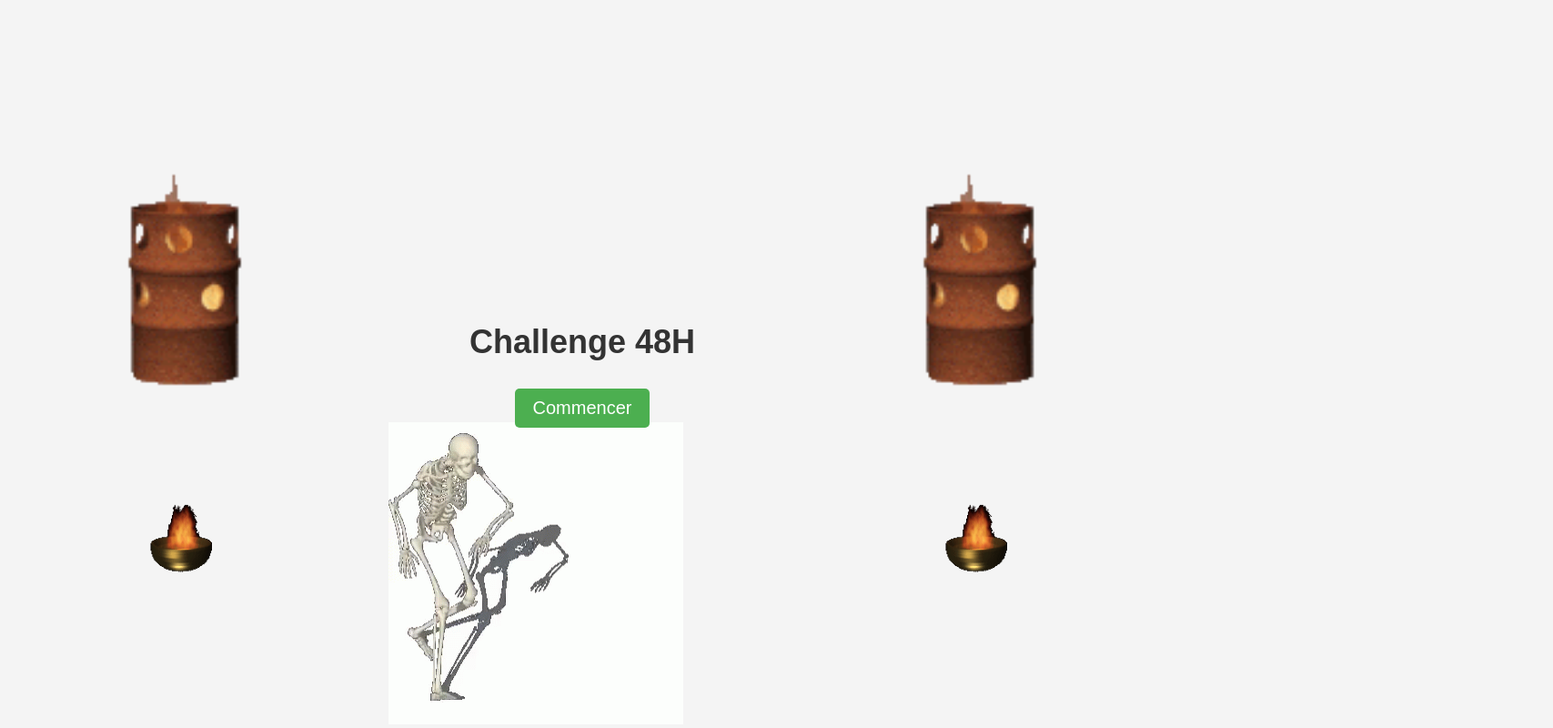
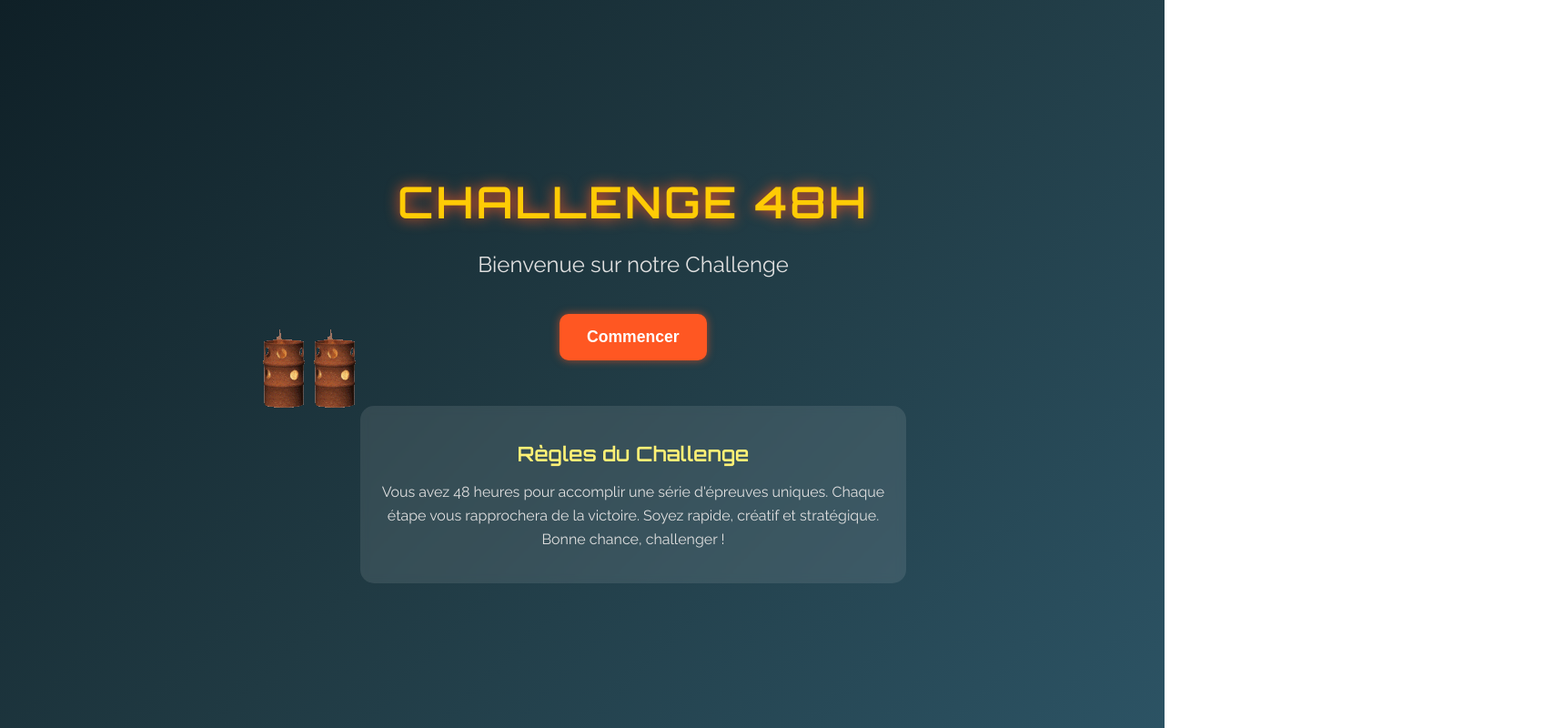
Before and after one commit to TomBallauri/Challenge48h, a website: page Start.html in a window 1280 px wide. Shown: the whole page at 91% size, 1707 px wide, since content can reach past the window. Drawn offline with nearby package versions, Linux system fonts and the light colour scheme.

Commit message:
update start page

```diff
--- a/Start.html
+++ b/Start.html
@@ -4,116 +4,129 @@
   <meta charset="UTF-8">
   <meta name="viewport" content="width=device-width, initial-scale=1.0">
   <title>Challenge 48H</title>
+  <link href="https://fonts.googleapis.com/css2?family=Orbitron:wght@600&family=Raleway:wght@400;700&display=swap" rel="stylesheet">
+  <link rel="stylesheet" href="https://cdnjs.cloudflare.com/ajax/libs/animate.css/4.1.1/animate.min.css" />
+  <script src="https://cdn.jsdelivr.net/npm/gsap@3.12.2/dist/gsap.min.js"></script>
   <style>
+    * {
+      box-sizing: border-box;
+    }
     body {
-            font-family: Arial, sans-serif;
       margin: 0;
       padding: 0;
+      height: 100vh;
       display: flex;
       justify-content: center;
       align-items: center;
-            height: 100vh;
-            background-color: #f4f4f4;
+      background: linear-gradient(135deg, #0f2027, #203a43, #2c5364);
+      font-family: 'Raleway', sans-serif;
+      color: white;
+      overflow: hidden;
       position: relative;
-            overflow-x: hidden; /* Pour cacher le défilement horizontal du grand gif */
     }
     .container {
       text-align: center;
       z-index: 1;
+      max-width: 90%;
+      animation: fadeInDown 1s ease-out;
     }
     h1 {
-            font-size: 36px;
-            color: #333;
-            margin-bottom: 30px;
+      font-family: 'Orbitron', sans-serif;
+      font-size: 3em;
+      margin-bottom: 20px;
+      text-transform: uppercase;
+      letter-spacing: 3px;
+      color: #ffcb05;
+      text-shadow: 0 0 15px #ff5722;
     }
-        button {
-            font-size: 20px;
-            padding: 10px 20px;
+    p.subtext {
+      font-size: 1.5rem;
+      margin-bottom: 40px;
+      color: #e0e0e0;
+      animation: fadeIn 2s ease-out;
+    }
+    .btn-start {
+      padding: 15px 30px;
+      font-size: 1.1rem;
+      border: none;
+      border-radius: 10px;
+      background: #ff5722;
+      color: white;
+      font-weight: bold;
       cursor: pointer;
-            background-color: #4CAF50;
-            color: white;
-            border: none;
-            border-radius: 5px;
+      transition: all 0.3s ease;
+      box-shadow: 0 0 10px rgba(255,87,34,0.6);
     }
-        button:hover {
-            background-color: #45a049;
+    .btn-start:hover {
+      background: #ff7043;
+      transform: scale(1.05);
     }
-        .gif-container {
-            position: absolute;
-            z-index: 0;
+    .rules-box {
+      margin-top: 50px;
+      background: rgba(255, 255, 255, 0.1);
+      padding: 20px;
+      border-radius: 15px;
+      backdrop-filter: blur(5px);
+      max-width: 600px;
+      margin-left: auto;
+      margin-right: auto;
+      animation: fadeInUp 1.2s ease;
     }
-        /* GIF de gauche du titre */
-        .left-gif {
-            left: 10%;
-            top: 20%; /* Placer en diagonale en haut à gauche */
+    .rules-box h2 {
+      font-family: 'Orbitron';
+      margin-bottom: 15px;
+      font-size: 1.4rem;
+      color: #fff176;
     }
-        /* GIF de droite du titre */
-        .right-gif {
-            right: 10%;
-            top: 20%; /* Placer en diagonale en haut à droite */
-        }
-        /* GIF en bas à gauche */
-        .bottom-left-gif {
-            left: 10%;
-            bottom: 20%; /* Placer en diagonale en bas à gauche */
-        }
-        /* GIF en bas à droite */
-        .bottom-right-gif {
-            right: 10%;
-            bottom: 20%; /* Placer en diagonale en bas à droite */
+    .rules-box p {
+      font-size: 1rem;
+      line-height: 1.6;
+      color: #e0e0e0;
     }
     .gif-container img {
+      position: absolute;
       width: 150px;
       height: auto;
+      z-index: 0;
+      animation: pulse 2s infinite;
     }
-        /* Grand GIF en bas */
-        .bottom-gif {
-            position: absolute;
-            bottom: 0;
-            left: 0;
-            width: 100%; /* Le GIF prend toute la largeur */
-            height: auto;
-            animation: slide 15s linear infinite;
-            z-index: -1; /* Assure que le GIF soit derrière le contenu */
+    .gif-left {
+      top: 15%;
+      left: 5%;
     }
-        @keyframes slide {
-            0% { left: 100%; }
-            100% { left: -100%; }
+    .gif-right {
+      top: 15%;
+      right: 5%;
+    }
+    @keyframes pulse {
+      0% { transform: scale(1); opacity: 1; }
+      50% { transform: scale(1.1); opacity: 0.9; }
+      100% { transform: scale(1); opacity: 1; }
     }
   </style>
 </head>
 <body>
 
-    <!-- Contenu principal centré -->
+  <!-- GIF feu gauche -->
+  <img class="gif-container gif-left" src="../Assets/feu.gif" alt="feu gauche">
+
+  <!-- GIF feu droite -->
+  <img class="gif-container gif-right" src="../Assets/feu.gif" alt="feu droite">
+
   <div class="container">
-        <h1>Challenge 48H</h1>
-        <button onclick="window.location.href='Regles.html'">Commencer</button>
+    <h1 class="animate__animated animate__fadeInDown">Challenge 48H</h1>
+    <p class="subtext animate__animated animate__fadeIn">Bienvenue sur notre Challenge</p>
+    <button class="btn-start animate__animated animate__pulse animate__infinite" onclick="window.location.href='Snake.html'">
+      Commencer
+    </button>
+
+    <div class="rules-box">
+      <h2>Règles du Challenge</h2>
+      <p>
+        Vous avez 48 heures pour accomplir une série d'épreuves uniques. Chaque étape vous rapprochera de la victoire.
+        Soyez rapide, créatif et stratégique. Bonne chance, challenger !
+      </p>
     </div>
-
-    <!-- GIF à gauche du titre -->
-    <div class="gif-container left-gif">
-        <img src="../Assets/feu.gif" alt="Gif de gauche">
-    </div>
-
-
-    <!-- GIF à droite du titre -->
-    <div class="gif-container right-gif">
-        <img src="../Assets/feu.gif" alt="Gif de droite">
-    </div>
-
-    <!-- GIF en bas à gauche -->
-    <div class="gif-container bottom-left-gif">
-        <img src="../Assets/lampe.gif" alt="Gif en bas à gauche">
-    </div>
-
-    <!-- GIF en bas à droite -->
-    <div class="gif-container bottom-right-gif">
-        <img src="../Assets/lampe.gif" alt="Gif en bas à droite">
-    </div>
-
-    <!-- Grand GIF qui défile en bas -->
-    <div class="bottom-gif">
-        <img src="../Assets/squelette.gif" alt="Grand gif défilant">
   </div>
 
 </body>
```
Lines whose indentation alone changed are shown as unchanged.
